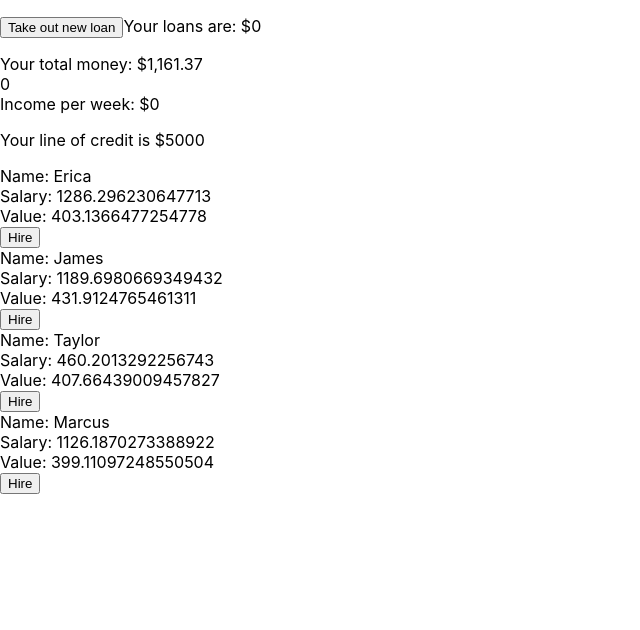
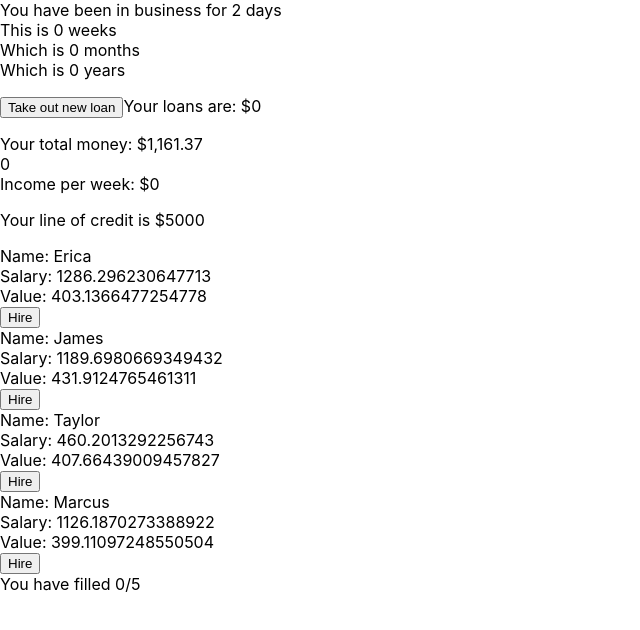
Before and after one commit to tommy-js/Marketcap, a React (Create React App) app: page / in a window 1280 px wide. Shown: the top 630 px of the page, without its empty margins (0-640 px from the left). Built offline with nearby package versions, Linux system fonts and the light colour scheme.

Commit message:
Implemented maximum number of possible employees

```diff
--- /dev/null
+++ b/src/components/assets/Building.js
@@ -0,0 +1,13 @@
+import React from "react";
+
+function Building(props) {
+  return (
+    <div>
+      <div>
+        You have filled {props.employeesHired}/{props.buildingSpots}
+      </div>
+    </div>
+  );
+}
+
+export default Building;
--- /dev/null
+++ b/src/components/calculations/Calendar.js
@@ -0,0 +1,19 @@
+import React from "react";
+
+function Calendar(props) {
+  let timePassed = Math.floor(props.days);
+  let days = timePassed;
+  let weeks = Math.floor(timePassed / 7);
+  let months = Math.floor((timePassed / 30) * 10) / 10;
+  let years = Math.floor((timePassed / 365) * 10) / 10;
+  return (
+    <div>
+      <div>You have been in business for {days} days</div>
+      <div>This is {weeks} weeks</div>
+      <div>Which is {months} months</div>
+      <div>Which is {years} years</div>
+    </div>
+  );
+}
+
+export default Calendar;
--- a/src/components/main/Body.js
+++ b/src/components/main/Body.js
@@ -5,6 +5,8 @@ import Expenses from "./subcomponents/Expenses";
 import Money from "./subcomponents/Money";
 import Credit from "./subcomponents/Credit";
 import Hireables from "./subcomponents/Hireables";
+import Calendar from "../calculations/Calendar";
+import Building from "../assets/Building";
 import employees from "./subcomponents/employees";
 
 export default class Body extends Component {
@@ -19,6 +21,9 @@ export default class Body extends Component {
       loanPayment: 0,
       monthlyPaybackValue: 0,
       credit: 5000,
+      days: 0,
+      buildingSpots: 5,
+      employeesHired: 0,
       termComplete: false,
       assets: []
     };
@@ -33,14 +38,15 @@ export default class Body extends Component {
   }
 
   componentDidMount() {
-    setInterval(this.updateMoney, 1000);
-    setInterval(this.salaryPayment, 7000);
-    setInterval(this.loanPay, 7000);
+    setInterval(this.updateMoney, 100);
+    setInterval(this.salaryPayment, 14000);
+    setInterval(this.loanPay, 60000);
   }
 
   updateMoney() {
     this.setState(prevState => ({
-      money: prevState.money + this.state.income
+      money: prevState.money + this.state.income / 20,
+      days: prevState.days + 1 / 20
     }));
   }
 
@@ -65,12 +71,7 @@ export default class Body extends Component {
   }
 
   purchaseMe(individual) {
-    const salaryArray = {
-      name: individual.name,
-      salary: individual.salary,
-      id: Math.random() * 100000,
-      value: individual.value
-    };
+    if (this.state.employeesHired < this.state.buildingSpots) {
       if (this.state.money >= 0) {
         this.setState(prevState => ({
           money: prevState.money - individual.salary
@@ -84,10 +85,22 @@ export default class Body extends Component {
         this.setState(prevState => ({
           income: prevState.income + individual.value
         }));
+        this.setState(prevState => ({
+          employeesHired: prevState.employeesHired + 1
+        }));
         console.log(this.state.assets);
       } else {
         console.log("too expensive!");
       }
+    } else {
+      return console.log("Too many people");
+    }
+    const salaryArray = {
+      name: individual.name,
+      salary: individual.salary,
+      id: Math.random() * 100000,
+      value: individual.value
+    };
   }
 
   loanTakeout(e) {
@@ -128,6 +141,9 @@ export default class Body extends Component {
             salary: prevState.salary - status.salary
           }));
     }
+    this.setState(prevState => ({
+      employeesHired: prevState.employeesHired - 1
+    }));
     console.log(prelimArray);
     this.setState({ assets: prelimArray });
   }
@@ -135,6 +151,7 @@ export default class Body extends Component {
   render() {
     return (
       <div>
+        <Calendar days={this.state.days} />
         <Assets
           assets={this.state.assets}
           purchaseMe={this.purchaseMe}
@@ -155,6 +172,10 @@ export default class Body extends Component {
         />
         <Credit credit={this.state.credit} />
         <Hireables employees={employees} purchaseMe={this.purchaseMe} />
+        <Building
+          buildingSpots={this.state.buildingSpots}
+          employeesHired={this.state.employeesHired}
+        />
       </div>
     );
   }
```
Lines whose indentation alone changed are shown as unchanged.
